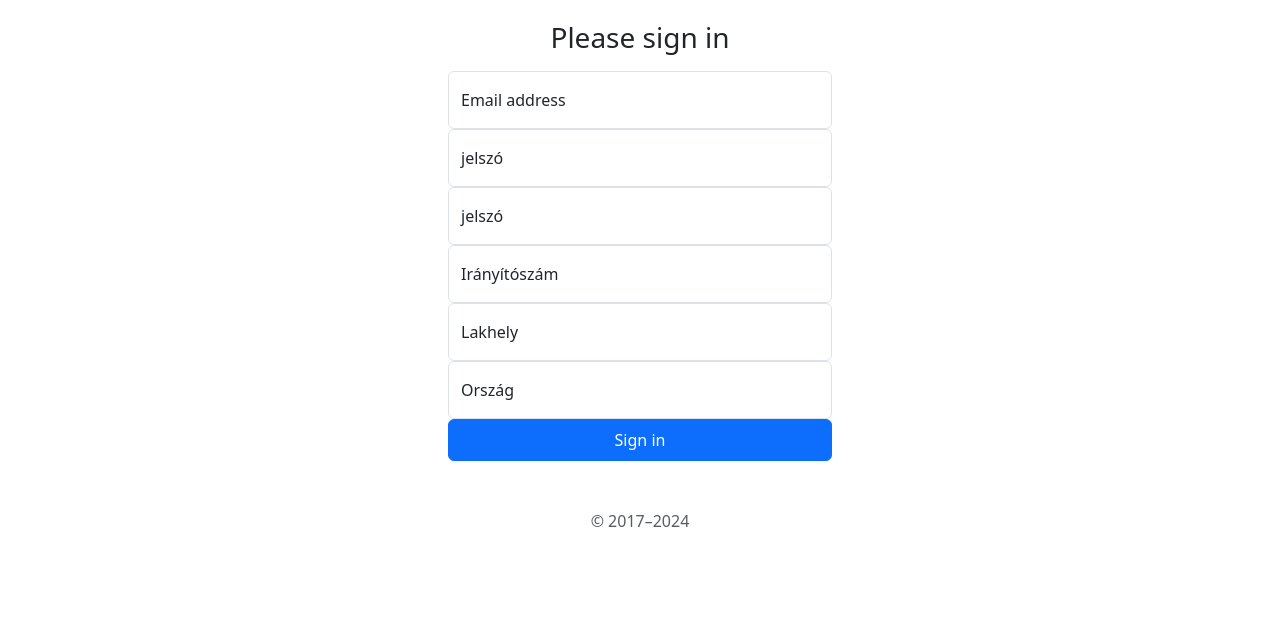
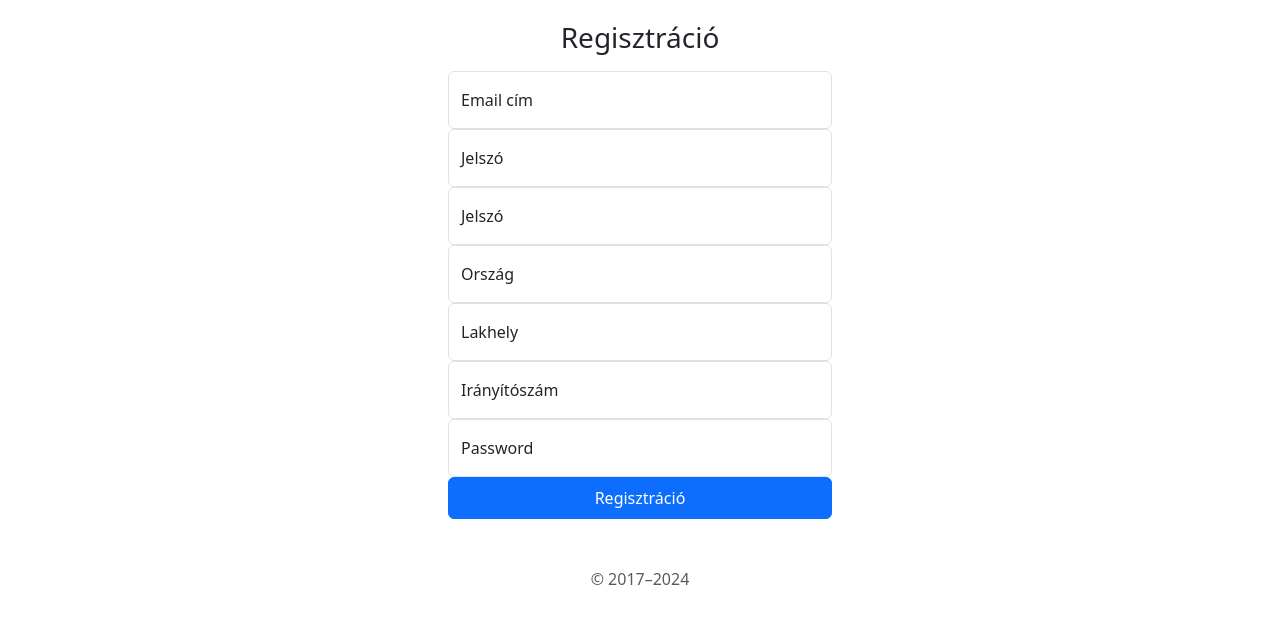
Before and after one commit to gBeNCe09/pollak-shop, a plain HTML site: page Regisztracio.html in a window 1280 px wide. Shown: the part 157-780 px from the top of the page. Drawn offline with nearby package versions, Linux system fonts and the light colour scheme.

Commit message:
Valami meg történt

```diff
--- a/Regisztracio.html
+++ b/Regisztracio.html
@@ -40,32 +40,30 @@
         </div>
       </header>
 
-
       <form class="beje">
         <img class="mb-4" src="képek/pollak_logo_szines_b240ad7f95.png" alt="" width="72" height="57">
-        <h1 class="h3 mb-3 fw-normal">Please sign in</h1>
+        <h1 class="h3 mb-3 fw-normal">Regisztráció</h1>
 
         <div class="form-floating">
           <input type="email" class="form-control" id="floatingInput" placeholder="name@example.com">
-          <label for="floatingInput">Email address</label>
+          <label for="floatingInput">Email cím</label>
         </div>
         <div class="form-floating">
           <input type="password" class="form-control" id="floatingPassword" placeholder="Password">
-          <label for="floatingPassword">jelszó</label>
+          <label for="floatingPassword">Jelszó</label>
         </div>
 
         <div class="form-floating">
             <input type="password" class="form-control" id="floatingPassword" placeholder="Password">
-            <label for="floatingPassword">jelszó</label>
+            <label for="floatingPassword">Jelszó</label>
           </div>
 
 
-        </div>
-        <div class="form-floating">
+
+          <div class="form-floating">
             <input type="password" class="form-control" id="floatingPassword" placeholder="Password">
-            <label for="floatingPassword">Irányítószám</label>
+            <label for="floatingPassword">Ország</label>
           </div>
-
 
           <div class="form-floating">
             <input type="password" class="form-control" id="floatingPassword" placeholder="Password">
@@ -74,14 +72,32 @@
 
           <div class="form-floating">
             <input type="password" class="form-control" id="floatingPassword" placeholder="Password">
-            <label for="floatingPassword">Ország</label>
+            <label for="floatingPassword">Irányítószám</label>
           </div>
 
 
-        <button class="btn btn-primary w-100 py-2" type="submit">Sign in</button>
+
+
+
+
+
+
+        <div class="form-floating">
+            <input type="password" class="form-control" id="floatingPassword" placeholder="Password">
+            <label for="floatingPassword">Password</label>
+          </div>
+
+
+
+
+
+
+
+
+        </div>
+        <button class="btn btn-primary w-100 py-2" type="submit">Regisztráció</button>
         <p class="mt-5 mb-3 text-body-secondary">© 2017–2024</p>
       </form>
 
 
-
     </header>
```
